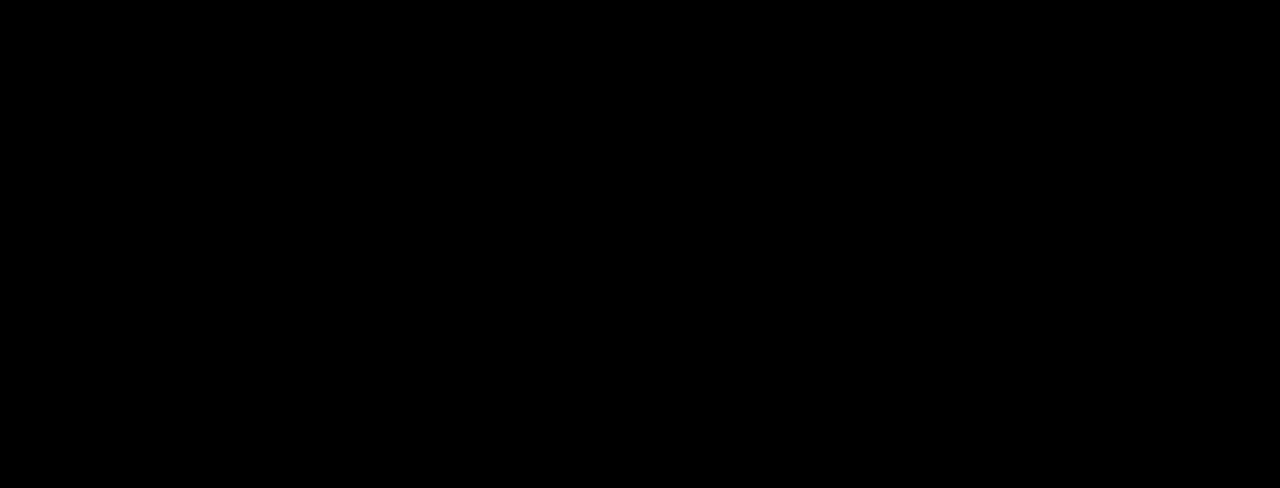
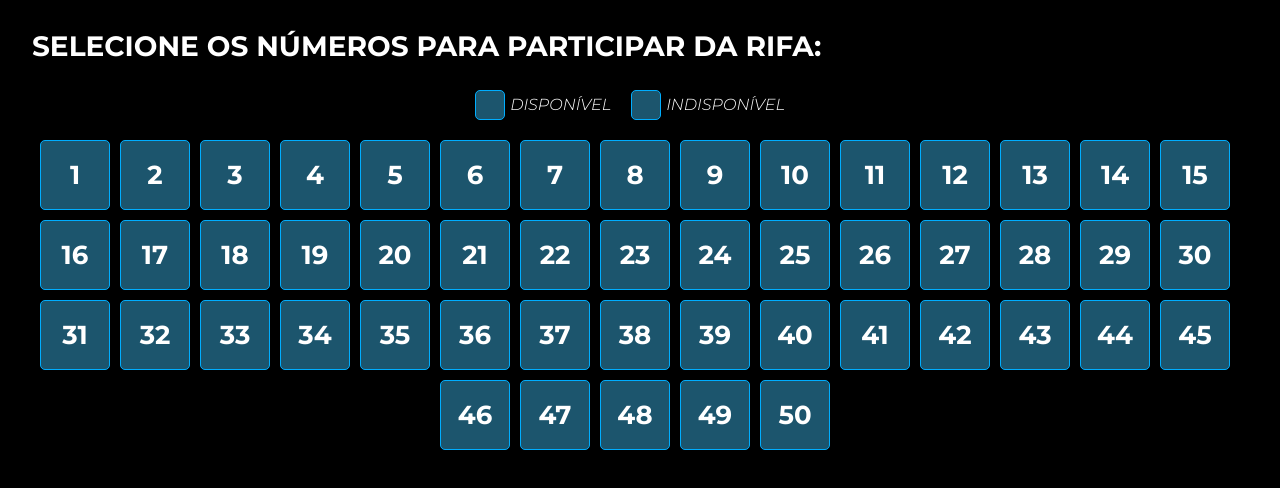
Before and after one commit to Pedro-Hen46/Cha-do-Arthur, a React (Create React App) app: page /rifa in a window 1280 px wide. Before the commit this address had no page. Shown: the top 488 px of the page. Built offline with nearby package versions, Linux system fonts and the light colour scheme.

Commit message:
pagina rifas compras iniciada

```diff
--- a/src/App.js
+++ b/src/App.js
@@ -2,6 +2,7 @@
 import Agradecimentos from "./components/Agradecimentos";
 import HomePage from "./components/HomePage";
 import MenuPage from "./components/MenuPage";
+import Rifinha from "./components/Rifinha";
 
 export default function App() {
   return (
@@ -10,6 +11,7 @@
         <Route path="/" element={<HomePage />} />
         <Route path="/menu" element={<MenuPage />} />
         <Route path="/agradecimentos" element={<Agradecimentos />} />
+        <Route path="/rifa" element={<Rifinha />} />
       </Routes>
     </BrowserRouter>
   );
--- /dev/null
+++ b/src/components/ButtonRifa.js
@@ -0,0 +1,28 @@
+import styled from "styled-components"
+
+
+export default function ButtonRifa({data}){
+
+    return(
+        <ContainerButton>
+            <button>{data.name}</button>
+        </ContainerButton>
+    )
+}
+const ContainerButton = styled.div`
+    button{
+        margin-right: 10px;
+        margin-bottom: 10px;
+        width: 70px;
+        height: 70px;
+        border-radius: 5px;
+        border: thin solid #00aeff;
+        background-color: #1c556d;
+
+        font-family: "Montserrat";
+        font-size: 26px;
+        font-weight: bold;
+        color: white;
+    }
+
+`
--- a/src/components/MenuPage.js
+++ b/src/components/MenuPage.js
@@ -10,6 +10,9 @@
   function goToAgradecimentos() {
     navigate("/agradecimentos");
   }
+  function goToRifinha(){
+    navigate("/rifa")
+}
 
   return (
     <ContainerMenu>
@@ -26,7 +29,7 @@
         </h4>
       </Legenda>
       <button>MINHAS FOTINHAS</button>
-      <button>RIFINHA DO ARTHUR</button>
+      <button onClick={() => goToRifinha()}>RIFINHA DO ARTHUR</button>
       <button>ENDEREÇO DO LOCAL</button>
       <button onClick={() => goToAgradecimentos()}>AGRADECIMENTOS</button>
       <div>
--- /dev/null
+++ b/src/components/Rifinha.js
@@ -0,0 +1,133 @@
+import { useState } from "react";
+import styled from "styled-components";
+import ButtonRifa from "./ButtonRifa";
+
+export default function Rifinha() {
+  const [rifas, setRifas] = useState([
+    { name: 1, disponibilidade: true },
+    { name: 2, disponibilidade: true },
+    { name: 3, disponibilidade: true },
+    { name: 4, disponibilidade: true },
+    { name: 5, disponibilidade: true },
+    { name: 6, disponibilidade: true },
+    { name: 7, disponibilidade: true },
+    { name: 8, disponibilidade: true },
+    { name: 9, disponibilidade: true },
+    { name: 10, disponibilidade: true },
+    { name: 11, disponibilidade: true },
+    { name: 12, disponibilidade: true },
+    { name: 13, disponibilidade: true },
+    { name: 14, disponibilidade: true },
+    { name: 15, disponibilidade: true },
+    { name: 16, disponibilidade: true },
+    { name: 17, disponibilidade: true },
+    { name: 18, disponibilidade: true },
+    { name: 19, disponibilidade: true },
+    { name: 20, disponibilidade: true },
+    { name: 21, disponibilidade: true },
+    { name: 22, disponibilidade: true },
+    { name: 23, disponibilidade: true },
+    { name: 24, disponibilidade: true },
+    { name: 25, disponibilidade: true },
+    { name: 26, disponibilidade: true },
+    { name: 27, disponibilidade: true },
+    { name: 28, disponibilidade: true },
+    { name: 29, disponibilidade: true },
+    { name: 30, disponibilidade: true },
+    { name: 31, disponibilidade: true },
+    { name: 32, disponibilidade: true },
+    { name: 33, disponibilidade: true },
+    { name: 34, disponibilidade: true },
+    { name: 35, disponibilidade: true },
+    { name: 36, disponibilidade: true },
+    { name: 37, disponibilidade: true },
+    { name: 38, disponibilidade: true },
+    { name: 39, disponibilidade: true },
+    { name: 40, disponibilidade: true },
+    { name: 41, disponibilidade: true },
+    { name: 42, disponibilidade: true },
+    { name: 43, disponibilidade: true },
+    { name: 44, disponibilidade: true },
+    { name: 45, disponibilidade: true },
+    { name: 46, disponibilidade: true },
+    { name: 47, disponibilidade: true },
+    { name: 48, disponibilidade: true },
+    { name: 49, disponibilidade: true },
+    { name: 50, disponibilidade: true },
+  ]);
+
+  return (
+    <ContainerRifa>
+      <h4>SELECIONE OS NÚMEROS PARA PARTICIPAR DA RIFA:</h4>
+      <LegendaButtons>
+        <button></button>
+        <h6>DISPONÍVEL</h6>
+        <button></button>
+        <h6>INDISPONÍVEL</h6>
+      </LegendaButtons>
+
+      <Numeros>
+        {rifas.map((rifa, index) => (
+          <ButtonRifa key={index} data={rifa} />
+        ))}
+      </Numeros>
+    </ContainerRifa>
+  );
+}
+const LegendaButtons = styled.div`
+  display: flex;
+  justify-content: center;
+  align-items: center;
+  margin-bottom: 20px;
+
+  h6 {
+    font-family: "Montserrat";
+    font-size: 16px;
+    color: #ffffff;
+    font-weight: 300;
+    font-style: italic;
+    margin-right: 20px;
+  }
+
+  button {
+    margin-right: 5px;
+    width: 30px;
+    height: 30px;
+    border-radius: 5px;
+    border: thin solid #00aeff;
+    background-color: #1c556d;
+
+    :last-child{
+        background-color: red !important;
+    }
+  }
+`;
+
+const Numeros = styled.div`
+  display: flex;
+  flex-wrap: wrap;
+  justify-content: center;
+  width: 100%;
+`;
+
+const ContainerRifa = styled.div`
+  display: flex;
+  flex-direction: column;
+  justify-content: center;
+  padding: 2rem;
+
+  h1 {
+    font-family: bossBaby;
+    font-size: 25px;
+    font-weight: bold;
+    color: #ffffff;
+  }
+
+  h4 {
+    font-family: "Montserrat";
+    font-size: 28px;
+    color: #ffffff;
+    font-weight: 700;
+    margin-bottom: 30px;
+  }
+`;
```
